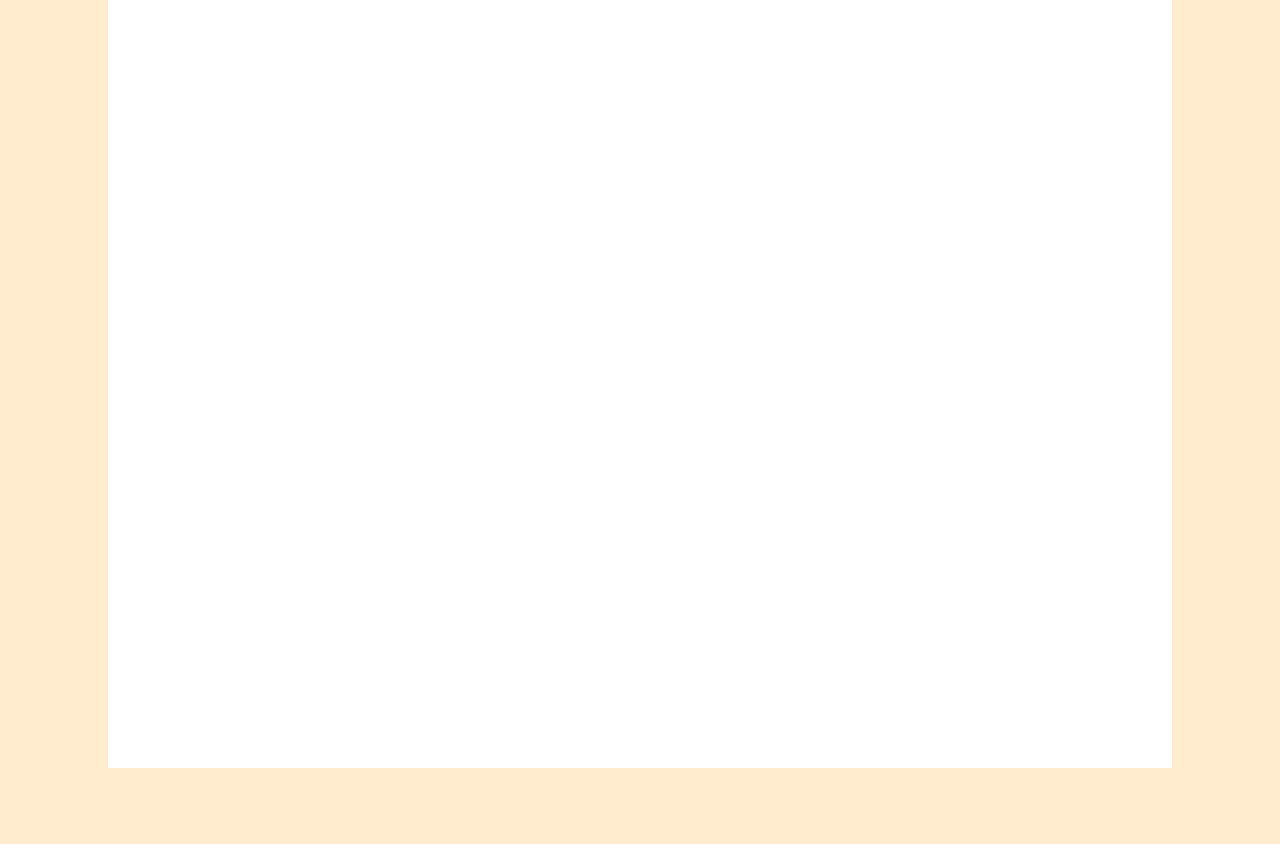
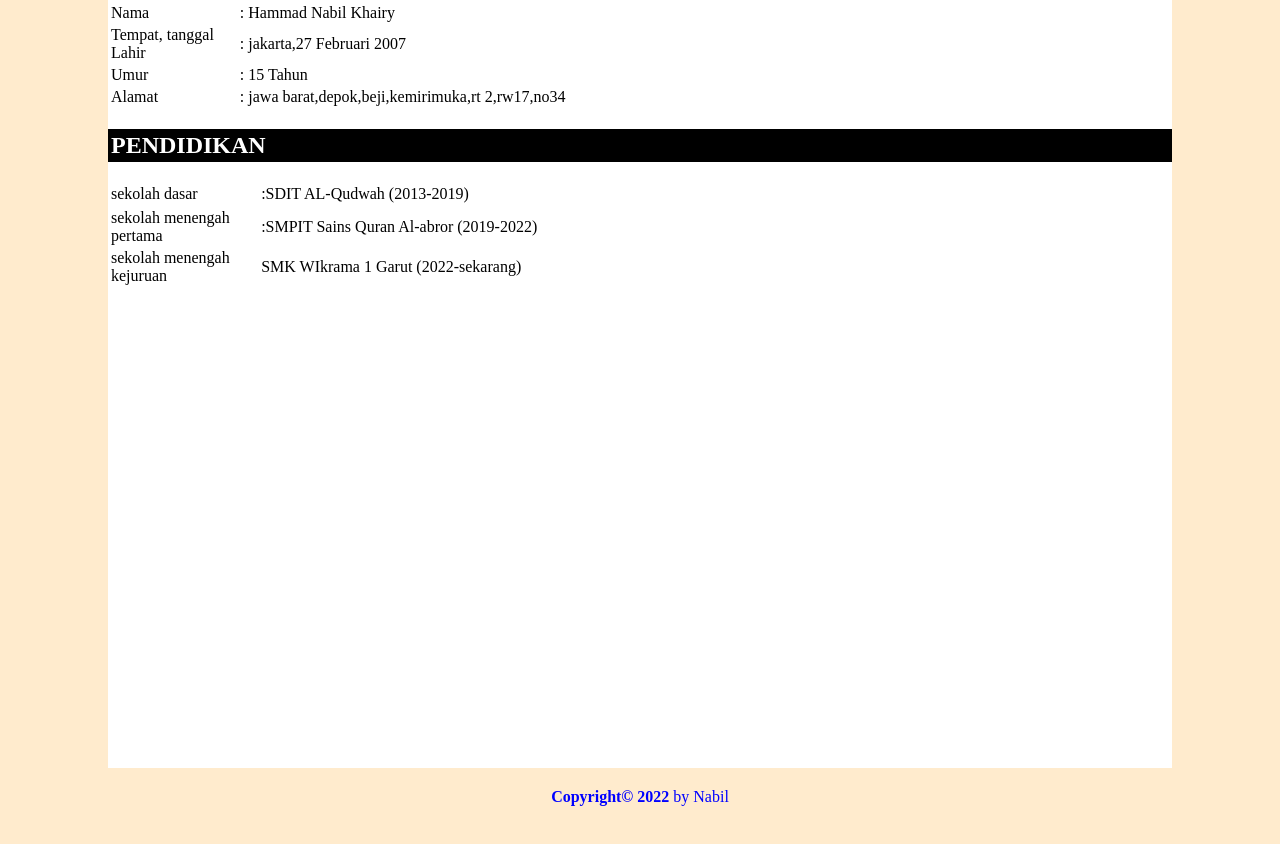
Before and after one commit to f0rs4ken27/biodata-diri, a plain HTML site: page biodata.html in a window 1280 px wide. Shown: the part 414-1258 px from the top of the page. After the commit the page ends 1232 px from the top, so only its background shows below. Drawn offline with Linux system fonts and the light colour scheme.

Commit message:
link fix

```diff
--- a/biodata.html
+++ b/biodata.html
@@ -11,7 +11,9 @@
     <h1 align="center">biodata diri</h1>
 
     <div class="container">
-        <img src="" alt="">
+        <center>
+            <img src="photo.jpg">
+        </center>
         <h2>profil</h2>
             <table align="center">
                 <tr>
@@ -31,6 +33,29 @@
                 <td width="10%">: jawa barat,depok,beji,kemirimuka,rt 2,rw17,no34</td>
                 </tr>
             </table>
+            <h2 id="2">PENDIDIKAN</h2>
+            <table align="center">
+                <tr>
+                    <td width="1%">sekolah dasar</td>
+                    <td width="10%">:SDIT AL-Qudwah (2013-2019)</td>
+                <tr/>
+                <tr>
+                    <td width="1%">sekolah menengah pertama</td>
+                    <td width="10%">:SMPIT Sains Quran Al-abror (2019-2022)</td>
+                </tr>
+                <tr>
+                    <td width="1%">sekolah menengah kejuruan</td>
+                    <td width="10%">SMK WIkrama 1 Garut (2022-sekarang)</td>
+                </tr>
+            </table>
+            <footer>
+                <p align="center">
+                <font align="center" font color="blue">
+                    <b>Copyright&copy; 2022</b> by Nabil
+
+                </p>
+            </footer>
+
     </div>
 
 
--- a/style.css
+++ b/style.css
@@ -7,7 +7,7 @@
     margin-right: 100px;
     margin-left: 100px;
     margin-top: 100px;
-    margin-bottom: 100px;
+    margin-bottom: 50px;
     background-color: white;
 
 }
@@ -15,8 +15,8 @@ h2{
     color: white;
     background-color: black;
     padding: 3px;
+}
 
-
-.data {
-
+footer {
+    margin-top: 500px;
 }
```
Also changed, not shown: photo.jpg (added), 1 other file.
